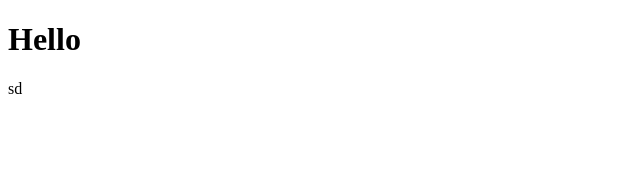
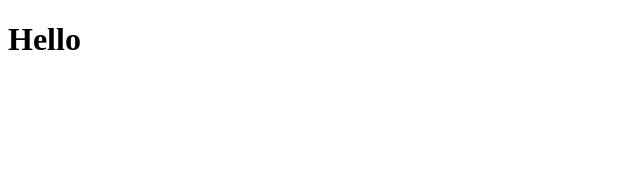
Before and after one commit to tequila1410/cs2-cases-frontend, an Angular app: page / in a window 1280 px wide. Shown: the top 170 px of the page, without its empty margins (0-640 px from the left). Built offline with nearby package versions, Linux system fonts and the light colour scheme.

Commit message:
delete sd text

```diff
--- a/src/app/app.component.html
+++ b/src/app/app.component.html
@@ -1,2 +1 @@
 <h1>Hello</h1>
-<p>sd</p>
```
Also changed, not shown: 1 other file (tests, documents, lock files or other folders).
